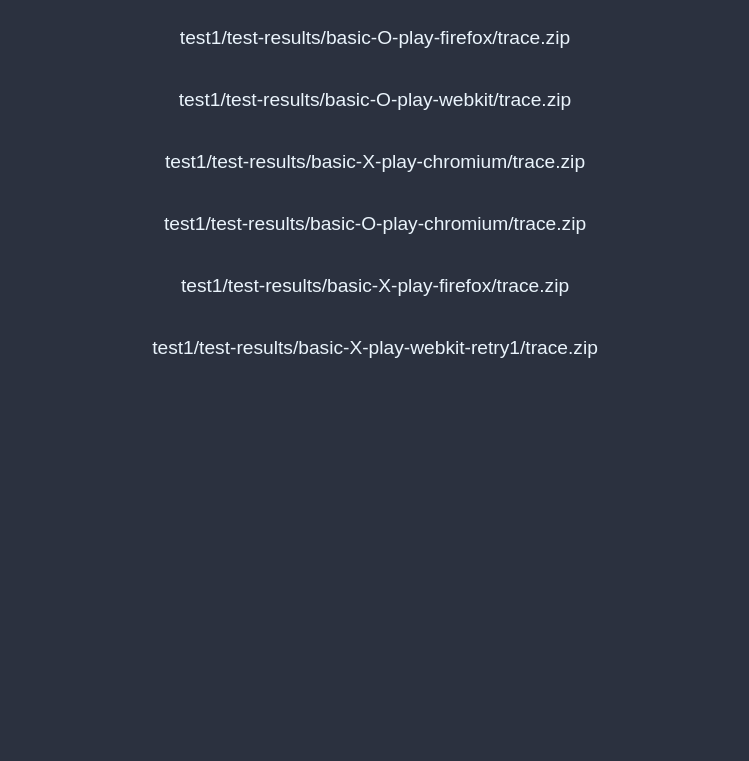
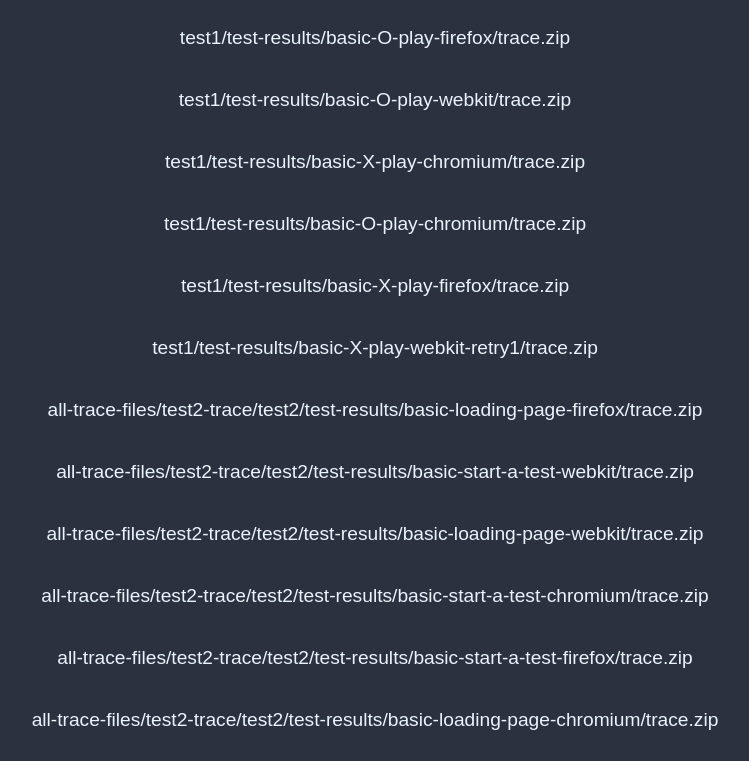
Before and after one commit to Yuankai619/LLM-Generated-web-and-Playwright-E2E-Testing, a plain HTML site: page index.html in a window 1280 px wide. Shown: the part 153-914 px from the top of the page, without its empty margins (265-1014 px from the left). Before the commit the page ends 800 px from the top, so only its background shows below. Drawn offline with Linux system fonts and the light colour scheme.

Commit message:
deploy: b605f1343ce061241c73531ce76304144879b2e3

```diff
--- a/index.html
+++ b/index.html
@@ -35,4 +35,10 @@ a:hover {
 <li><a href='https://trace.playwright.dev/?trace=https://Yuankai619.github.io/LLM-Driven-Code-and-Test-Script-Generation/test1/test-results/basic-O-play-chromium/trace.zip'>test1/test-results/basic-O-play-chromium/trace.zip</a></li>
 <li><a href='https://trace.playwright.dev/?trace=https://Yuankai619.github.io/LLM-Driven-Code-and-Test-Script-Generation/test1/test-results/basic-X-play-firefox/trace.zip'>test1/test-results/basic-X-play-firefox/trace.zip</a></li>
 <li><a href='https://trace.playwright.dev/?trace=https://Yuankai619.github.io/LLM-Driven-Code-and-Test-Script-Generation/test1/test-results/basic-X-play-webkit-retry1/trace.zip'>test1/test-results/basic-X-play-webkit-retry1/trace.zip</a></li>
+<li><a href='https://trace.playwright.dev/?trace=https://Yuankai619.github.io/LLM-Driven-Code-and-Test-Script-Generation/all-trace-files/test2-trace/test2/test-results/basic-loading-page-firefox/trace.zip'>all-trace-files/test2-trace/test2/test-results/basic-loading-page-firefox/trace.zip</a></li>
+<li><a href='https://trace.playwright.dev/?trace=https://Yuankai619.github.io/LLM-Driven-Code-and-Test-Script-Generation/all-trace-files/test2-trace/test2/test-results/basic-start-a-test-webkit/trace.zip'>all-trace-files/test2-trace/test2/test-results/basic-start-a-test-webkit/trace.zip</a></li>
+<li><a href='https://trace.playwright.dev/?trace=https://Yuankai619.github.io/LLM-Driven-Code-and-Test-Script-Generation/all-trace-files/test2-trace/test2/test-results/basic-loading-page-webkit/trace.zip'>all-trace-files/test2-trace/test2/test-results/basic-loading-page-webkit/trace.zip</a></li>
+<li><a href='https://trace.playwright.dev/?trace=https://Yuankai619.github.io/LLM-Driven-Code-and-Test-Script-Generation/all-trace-files/test2-trace/test2/test-results/basic-start-a-test-chromium/trace.zip'>all-trace-files/test2-trace/test2/test-results/basic-start-a-test-chromium/trace.zip</a></li>
+<li><a href='https://trace.playwright.dev/?trace=https://Yuankai619.github.io/LLM-Driven-Code-and-Test-Script-Generation/all-trace-files/test2-trace/test2/test-results/basic-start-a-test-firefox/trace.zip'>all-trace-files/test2-trace/test2/test-results/basic-start-a-test-firefox/trace.zip</a></li>
+<li><a href='https://trace.playwright.dev/?trace=https://Yuankai619.github.io/LLM-Driven-Code-and-Test-Script-Generation/all-trace-files/test2-trace/test2/test-results/basic-loading-page-chromium/trace.zip'>all-trace-files/test2-trace/test2/test-results/basic-loading-page-chromium/trace.zip</a></li>
 </ul></body></html>
```
Also changed, not shown: 13 other files.
